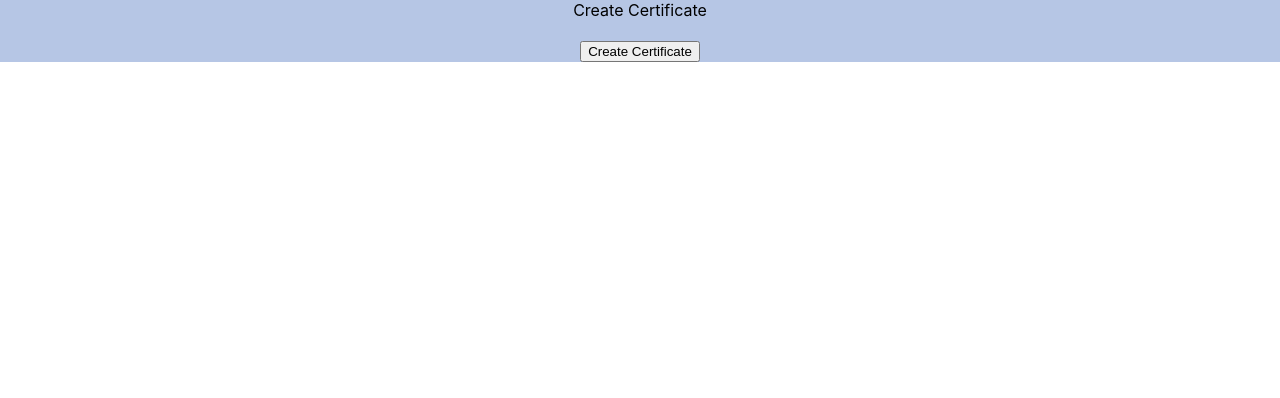
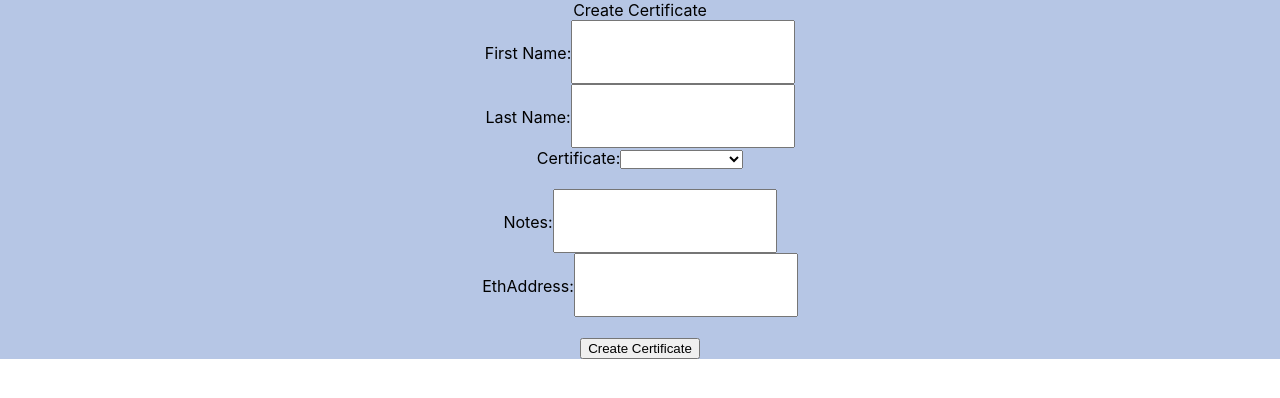
Before and after one commit to CacheAngus/frontend_temp, a React (Create React App) app: page / in a window 1280 px wide. Shown: the top 398 px of the page. Built offline with nearby package versions, Linux system fonts and the light colour scheme.

Commit message:
edited app src

```diff
--- a/src/App.js
+++ b/src/App.js
@@ -1,11 +1,11 @@
 import React, { Component } from 'react';
 //import logo from './logo.svg';
 import './App.css';
-import LastName from './certificatePage.js';
-import FirstName from './certificatePage.js';
-import Notes from './certificatePage.js';
-import Certificate from './certificatePage.js';
-import EthAddress from './certificatePage.js';
+//import LastName from './certificatePage.js';
+//import FirstName from './certificatePage.js';
+//import Notes from './certificatePage.js';
+//import Certificate from './certificatePage.js';
+//import EthAddress from './certificatePage.js';
 
 const axios = require('axios');
 
@@ -28,7 +28,7 @@ handleSubmit(e){
   axios({
     method: 'post',
     //figure out where to actually post the info
-    url: '/posting',
+    url: './posting',
     data: {
       lastNameValue: this.state.lastNameValue,
       firstNameValue: this.state.firstNameValue,
@@ -71,7 +71,141 @@ handleSubmit(e){
 };
 
 
+class LastName extends Component {
+  constructor(props) {
+    super(props);
+    this.state = {
+      lastNameValue: "",
+    };
 
+    this.changeLastName = this.changeLastName.bind(this);
+  }
+
+changeLastName(e) {
+this.setState({lastNameValue: e.target.value});
+};
+render() {
+return (
+  <div className="LastName">
+            <div>
+              <label>
+                Last Name:
+            </label>
+            <input type="text" name="lastname" value={this.state.lastNameValue} onChange={this.changeLastName} required/>
+            </div>
+
+          </div>
+);
+}
+}
+class EthAddress extends Component{
+  constructor(props) {
+    super(props);
+    this.state = {
+      ethAddressValue: "",
+    };
+
+    this.changeEthAddress = this.changeEthAddress.bind(this);
+  }
+
+changeEthAddress(e) {
+this.setState({ethAddressValue: e.target.value});
+}
+render() {
+return (
+  <div className="EthAddress">
+            <div >
+              <label>
+                EthAddress:
+                </label>
+                <input type="text" name="ethadd" value={this.state.ethAddressValue} onChange={this.changeEthAddress} required/>
+            </div>
+
+          </div>
+);
+};
+};
+
+class FirstName extends Component{
+  constructor(props) {
+        super(props);
+        this.state = {
+            firstNameValue: "",
+        };
+        this.changeFirstName = this.changeFirstName.bind(this);
+    }
+
+  changeFirstName(e) {
+    this.setState({firstNameValue: e.target.value});
+}
+render() {
+  return (
+            <div>
+              <label>
+                  First Name:
+                  </label>
+                  <input  type="text" id="firstname" value={this.state.firstNameValue} onChange={this.changeFirstName} required/>
+            </div>
+  );
+};
+
+};
+
+class Certificate extends Component{
+  constructor(props) {
+        super(props);
+        this.state = {
+            certificateValue: "",
+        };
+        this.changeCertificate = this.changeCertificate.bind(this);
+    }
+
+  changeCertificate(e) {
+    this.setState({certificateValue: e.target.value});
+};
+render() {
+  return (
+            <div>
+              <label>
+                  Certificate:
+                  <select>
+                  <option value="none">  </option>
+                    <option value="bachelor">Bachelor Degree</option>
+                    <option value="course">Course</option>
+                    <option value="govid">Government ID</option>
+                  </select>
+                  </label>
+
+            </div>
+  );
+};
+
+};
+
+class Notes extends Component{
+  constructor(props) {
+        super(props);
+        this.state = {
+            notesValue: "",
+        };
+        this.changeNotes = this.changeNotes.bind(this);
+    }
+
+  changeNotes(e) {
+    this.setState({notesValue: e.target.value});
+};
+render() {
+  return (
+            <div>
+              <label>
+                  Notes:
+                  </label>
+                  <input type="text" name = "notes" value={this.state.notesValue} onChange={this.changeNotes}/>
+            </div>
+  );
+};
+
+};
 //trying to post the information somewhere
 
 
```
